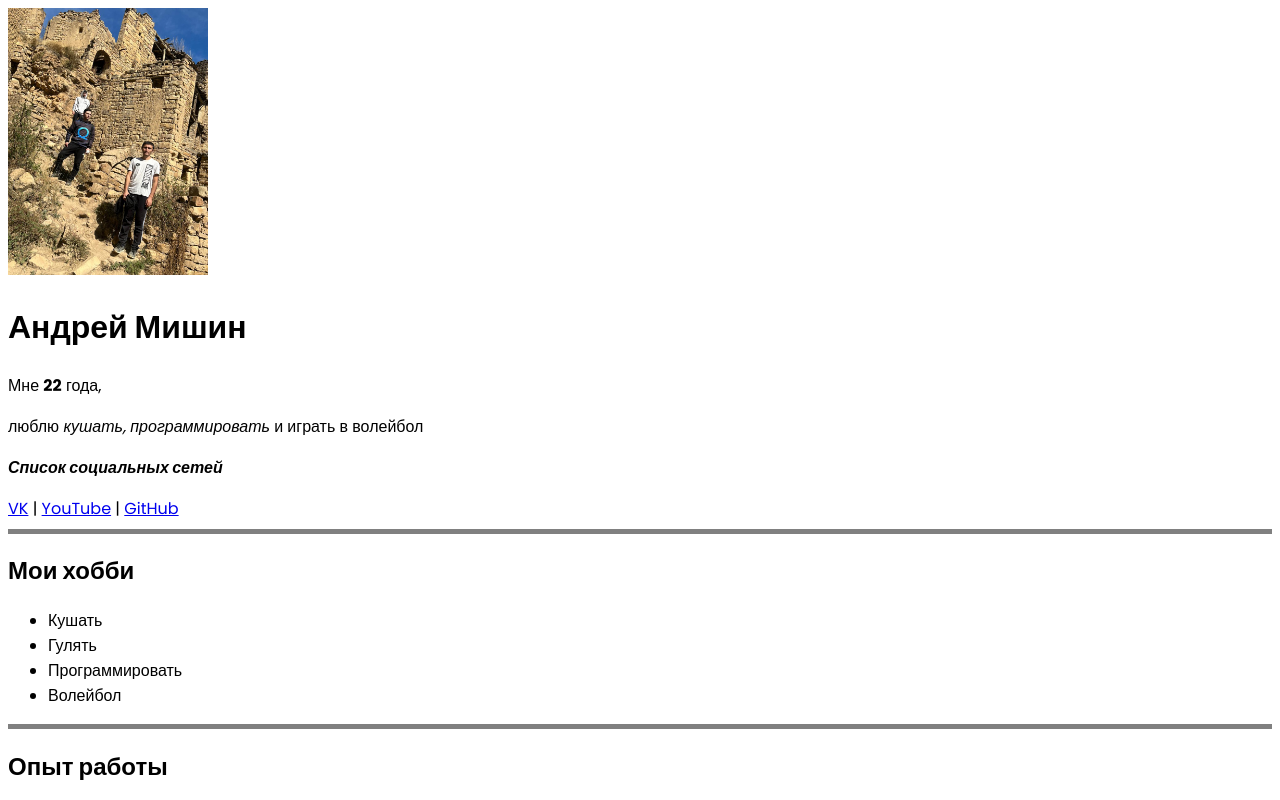
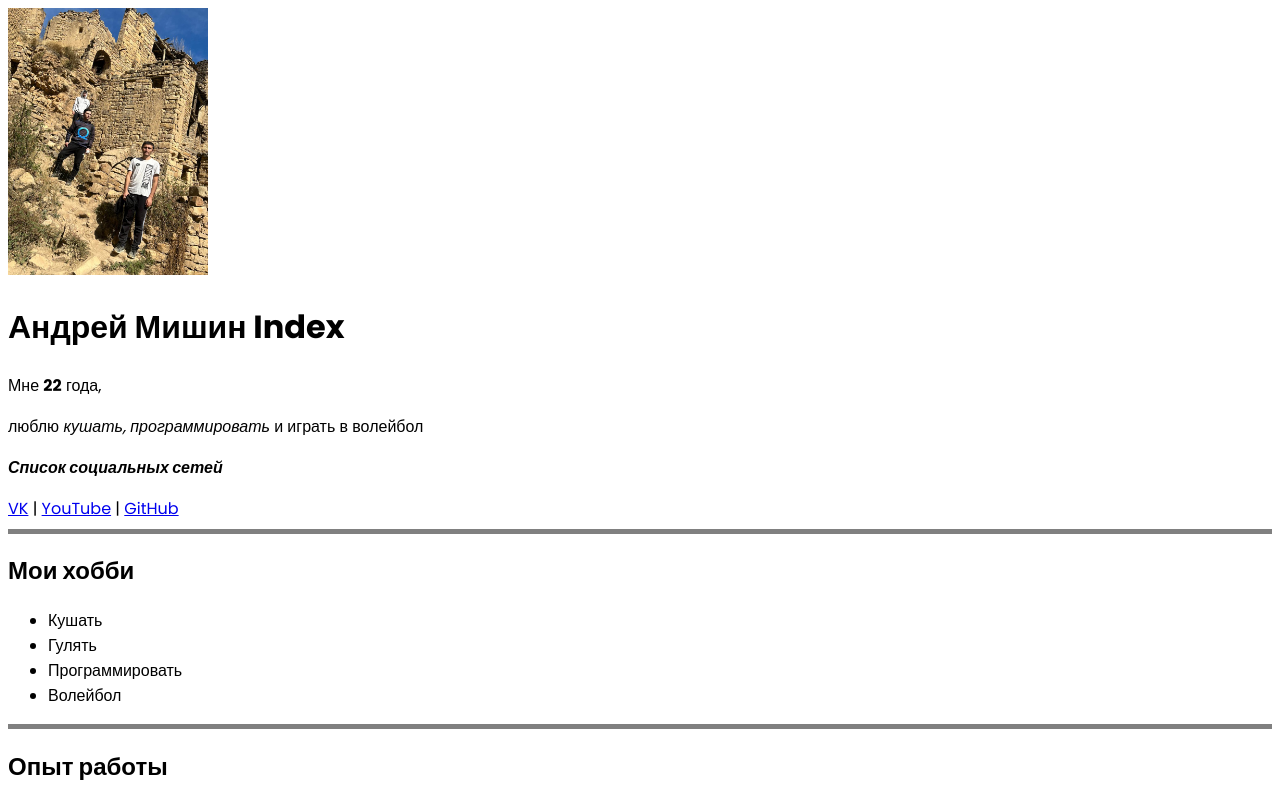
Before and after one commit to Shaymanov/resume, a plain HTML site: page index.html in a window 1280 px wide. Shown: the top 800 px of the page. Drawn offline with Linux system fonts and the light colour scheme.

Commit message:
Update index.html

```diff
--- a/index.html
+++ b/index.html
@@ -25,7 +25,7 @@
   <body>
     <header>
       <img id="me" src="./img/me.jpeg" alt="it's me" />
-      <h1>Андрей Мишин</h1>
+      <h1>Андрей Мишин Index</h1>
       <p>Мне <strong>22</strong> года,</p>
       <p>люблю <em> кушать, программировать </em> и играть в волейбол</p>
       <p>
```
